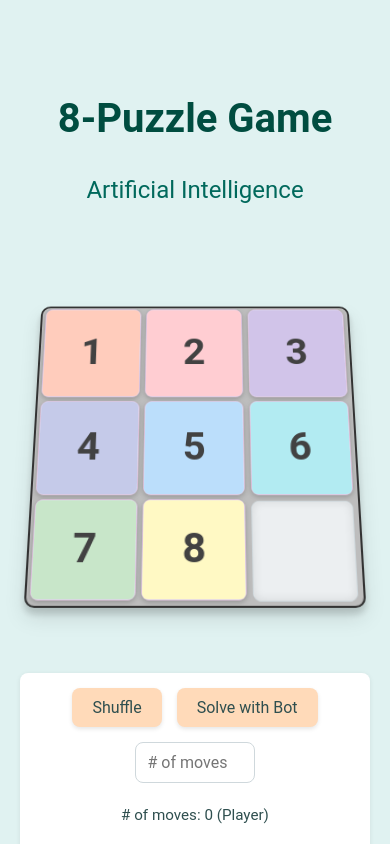
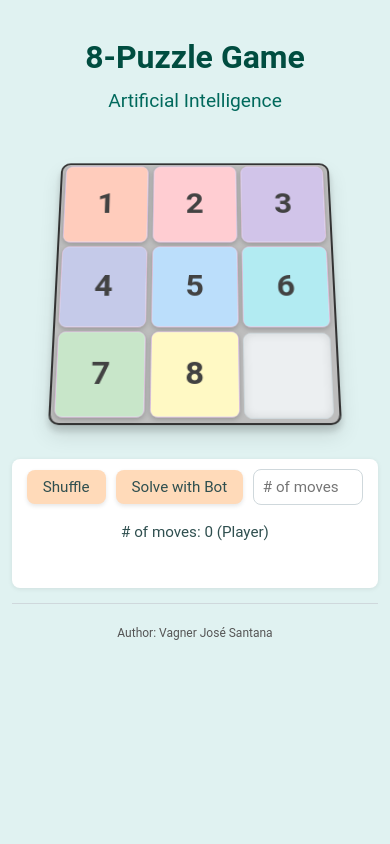
Before and after one commit to vagnervjs/8-puzzle-js, a website built with Vite: page index.html in a window 390 px wide. Shown: the top 844 px of the page. Built offline with nearby package versions, Linux system fonts and the light colour scheme.

Commit message:
feat: Optimize UI layout for MacBook 13-inch screens without scrolling - reduce sizes, spacing, and add responsive media queries while preserving 3D effects and functionality

```diff
--- a/css/style.css
+++ b/css/style.css
@@ -19,27 +19,30 @@ body {
 /* Header Styles */
 header {
     text-align: center;
-    padding: 20px 10px;
-    margin-bottom: 20px; /* Space below header */
+    padding: 15px 10px;
+    margin-bottom: 15px; /* Space below header */
 }
 
 header h1 {
-    font-size: 2.5em; /* Responsive font size */
+    font-size: 2.2em; /* Slightly smaller for compact layout */
     color: #004D40; /* Dark Teal */
-    margin-bottom: 0.25em;
+    margin-bottom: 0.15em;
+    margin-top: 0;
 }
 
 header h2 {
-    font-size: 1.5em; /* Responsive font size */
+    font-size: 1.3em; /* Slightly smaller for compact layout */
     color: #00695C; /* Medium Teal */
     font-weight: 400; /* Lighter than h1 */
+    margin-top: 0;
+    margin-bottom: 0;
 }
 
 /* Main App Container */
 .app-container {
     max-width: 800px;
-    margin: 20px auto;
-    padding: 20px;
+    margin: 10px auto;
+    padding: 15px;
     /* background-color: #FFFFFF; Optional: if a white card background is desired */
     /* box-shadow: 0 2px 10px rgba(0,0,0,0.1); Optional: subtle shadow */
     border-radius: 8px; /* Optional: if container has a background */
@@ -51,10 +54,10 @@ header h2 {
     flex-wrap: wrap;
     justify-content: center;
     align-items: center;
-    gap: 15px; /* Spacing between items */
-    margin-top: 20px;
-    margin-bottom: 20px;
-    padding: 15px;
+    gap: 12px; /* Slightly reduced spacing between items */
+    margin-top: 15px;
+    margin-bottom: 15px;
+    padding: 12px;
     background-color: #FFFFFF; /* White background for options area */
     border-radius: 8px;
     box-shadow: 0 1px 5px rgba(0,0,0,0.08);
@@ -65,9 +68,9 @@ header h2 {
     background-color: #FFDAB9; /* Soft Coral / Peach Puff */
     color: #2F4F4F; /* Dark Slate Gray text */
     border: none;
-    padding: 10px 20px;
+    padding: 8px 16px; /* Slightly smaller padding for compact layout */
     border-radius: 8px;
-    font-size: 1em;
+    font-size: 0.95em; /* Slightly smaller font for compact layout */
     font-family: inherit; /* Inherit font from body */
     cursor: pointer;
     transition: background-color 0.3s ease, transform 0.2s ease, box-shadow 0.2s ease;
@@ -95,12 +98,12 @@ header h2 {
 
 /* Input Field (#moves) */
 input#moves {
-    padding: 10px;
+    padding: 8px;
     border-radius: 8px;
     border: 1px solid #CFD8DC; /* Soft Gray border */
-    font-size: 1em;
+    font-size: 0.95em;
     font-family: inherit;
-    max-width: 120px; /* Slightly wider for numbers */
+    max-width: 110px; /* Slightly smaller for compact layout */
     text-align: center;
 }
 
@@ -124,9 +127,9 @@ p#moves_num, p#bot_message {
 /* Footer Styles */
 footer {
     text-align: center;
-    margin-top: 30px;
-    padding: 15px;
-    font-size: 0.85em;
+    margin-top: 20px;
+    padding: 10px;
+    font-size: 0.8em;
     color: #555; /* Medium Gray */
     border-top: 1px solid #CFD8DC; /* Light Gray border */
 }
@@ -147,9 +150,9 @@ a { text-decoration: none; } /* Good general reset */
 
 /* .game is the direct parent of the <ul> for squares */
 .game {
-	width: 324px;
-	height: 324px;
-	margin: 40px auto 60px auto; /* Increased top/bottom margin for 3D effect visibility */
+	width: 300px;
+	height: 300px;
+	margin: 25px auto 35px auto; /* Reduced margins for compact layout while preserving 3D visibility */
     perspective: 1000px; /* Create 3D space for children */
 }
 
@@ -173,12 +176,12 @@ a { text-decoration: none; } /* Good general reset */
 
 /* Individual <li> square */
 .square {
-	width: 100px;
-	height: 100px;
+	width: 92px;
+	height: 92px;
 	list-style: none;
     border: 1px solid #D8BFD8; /* Darker Lavender for tile "sides" effect */
 	text-align: center;
-	font-size: 2.5em;
+	font-size: 2.2em; /* Slightly smaller for compact layout */
 	font-weight: bold;
 	border-radius: 8px;
 	cursor: pointer;
@@ -292,3 +295,82 @@ a { text-decoration: none; } /* Good general reset */
     background-color: #4CAF50; /* Darker Green on hover */
     box-shadow: 0 6px 12px rgba(0,0,0,0.2);
 }
+
+/* ======================
+   Responsive Design for Small Screens
+   ====================== */
+
+/* Media query for MacBook 13-inch and smaller screens */
+@media screen and (max-height: 900px) {
+    /* Further reduce spacing for smaller screens */
+    header {
+        padding: 12px 10px;
+        margin-bottom: 12px;
+    }
+
+    header h1 {
+        font-size: 2em;
+        margin-bottom: 0.1em;
+    }
+
+    header h2 {
+        font-size: 1.2em;
+    }
+
+    .app-container {
+        margin: 8px auto;
+        padding: 12px;
+    }
+
+    .game {
+        width: 280px;
+        height: 280px;
+        margin: 20px auto 30px auto;
+    }
+
+    .square {
+        width: 86px;
+        height: 86px;
+        font-size: 2em;
+    }
+
+    .options {
+        margin-top: 12px;
+        margin-bottom: 12px;
+        padding: 10px;
+        gap: 10px;
+    }
+
+    footer {
+        margin-top: 15px;
+        padding: 8px;
+        font-size: 0.75em;
+    }
+}
+
+/* Media query for very small screens */
+@media screen and (max-height: 700px) {
+    body {
+        font-size: 0.9em;
+    }
+
+    header h1 {
+        font-size: 1.8em;
+    }
+
+    header h2 {
+        font-size: 1.1em;
+    }
+
+    .game {
+        width: 260px;
+        height: 260px;
+        margin: 15px auto 25px auto;
+    }
+
+    .square {
+        width: 80px;
+        height: 80px;
+        font-size: 1.8em;
+    }
+}
```
